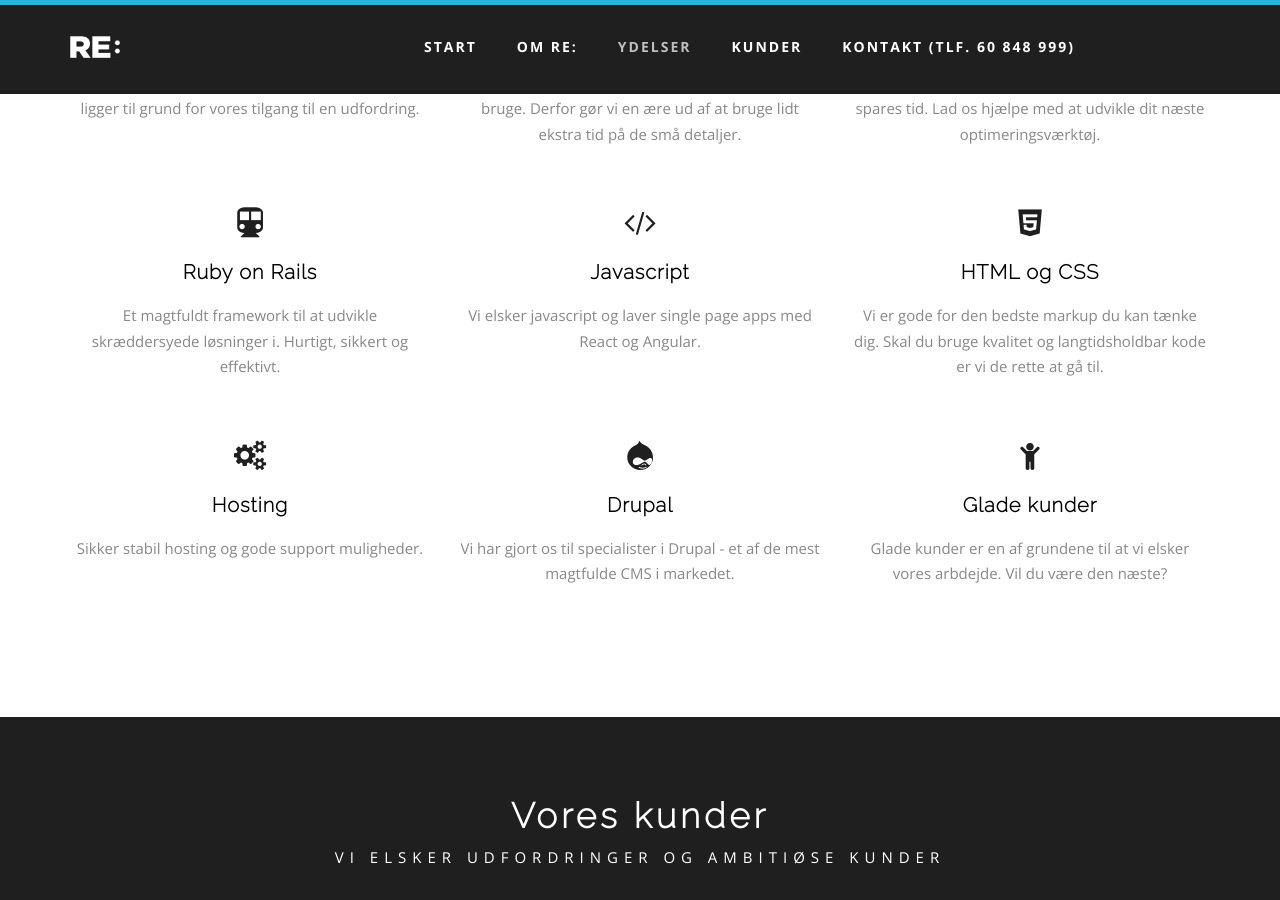
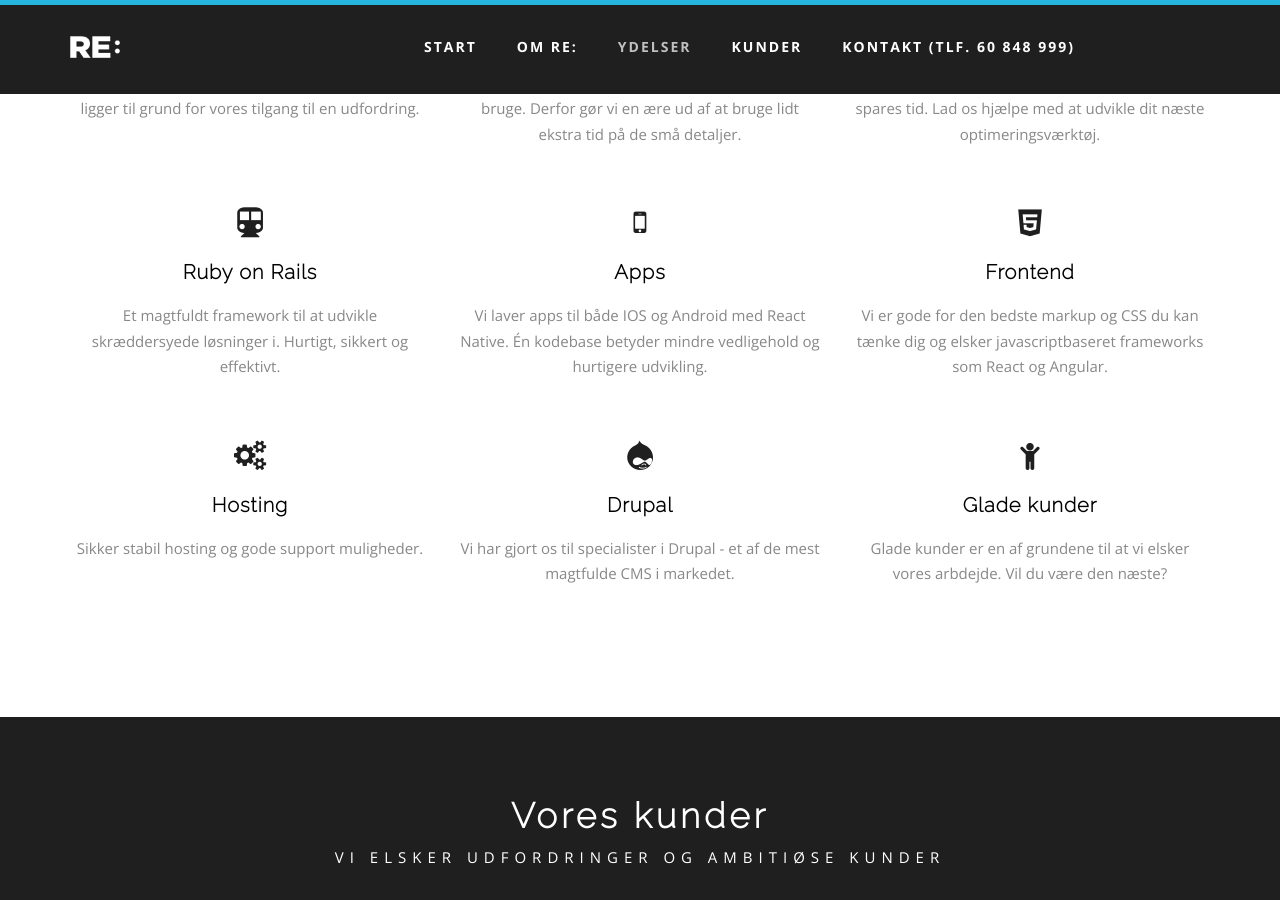
Before and after one commit to re-cph/recph-net, a Jekyll site: the page built from index.html, in a window 1280 px wide and 900 px high, scrolled down 3187 px. Built offline with Jekyll 4.4.1, drawn with Linux system fonts in a browser that asks for light colours.

Commit message:
Ny kompetence: Apps

```diff
--- a/index.html
+++ b/index.html
@@ -260,16 +260,16 @@ layout: default
 			<div class="clearfix visible-sm-block"></div>
 
       <div class="col-md-4 col-sm-6">
-        <i class="head-icon fa fa-code"></i>
-        <h3 class="small-title">Javascript</h3>
-        <p>Vi elsker javascript og laver single page apps med React og Angular.</p>
+        <i class="head-icon fa fa-mobile"></i>
+        <h3 class="small-title">Apps</h3>
+        <p>Vi laver apps til både IOS og Android med React Native. Én kodebase betyder mindre vedligehold og hurtigere udvikling.</p>
         <div class="spacing40"></div>
       </div><!--/.col-md-4-->
 
       <div class="col-md-4 col-sm-6">
         <i class="head-icon fa fa-html5"></i>
-        <h3 class="small-title">HTML og CSS</h3>
-        <p>Vi er gode for den bedste markup du kan tænke dig. Skal du bruge kvalitet og langtidsholdbar kode er vi de rette at gå til.</p>
+        <h3 class="small-title">Frontend</h3>
+        <p>Vi er gode for den bedste markup og CSS du kan tænke dig og elsker javascriptbaseret frameworks som React og Angular.</p>
         <div class="spacing40"></div>
       </div><!--/.col-md-4-->
 
```
